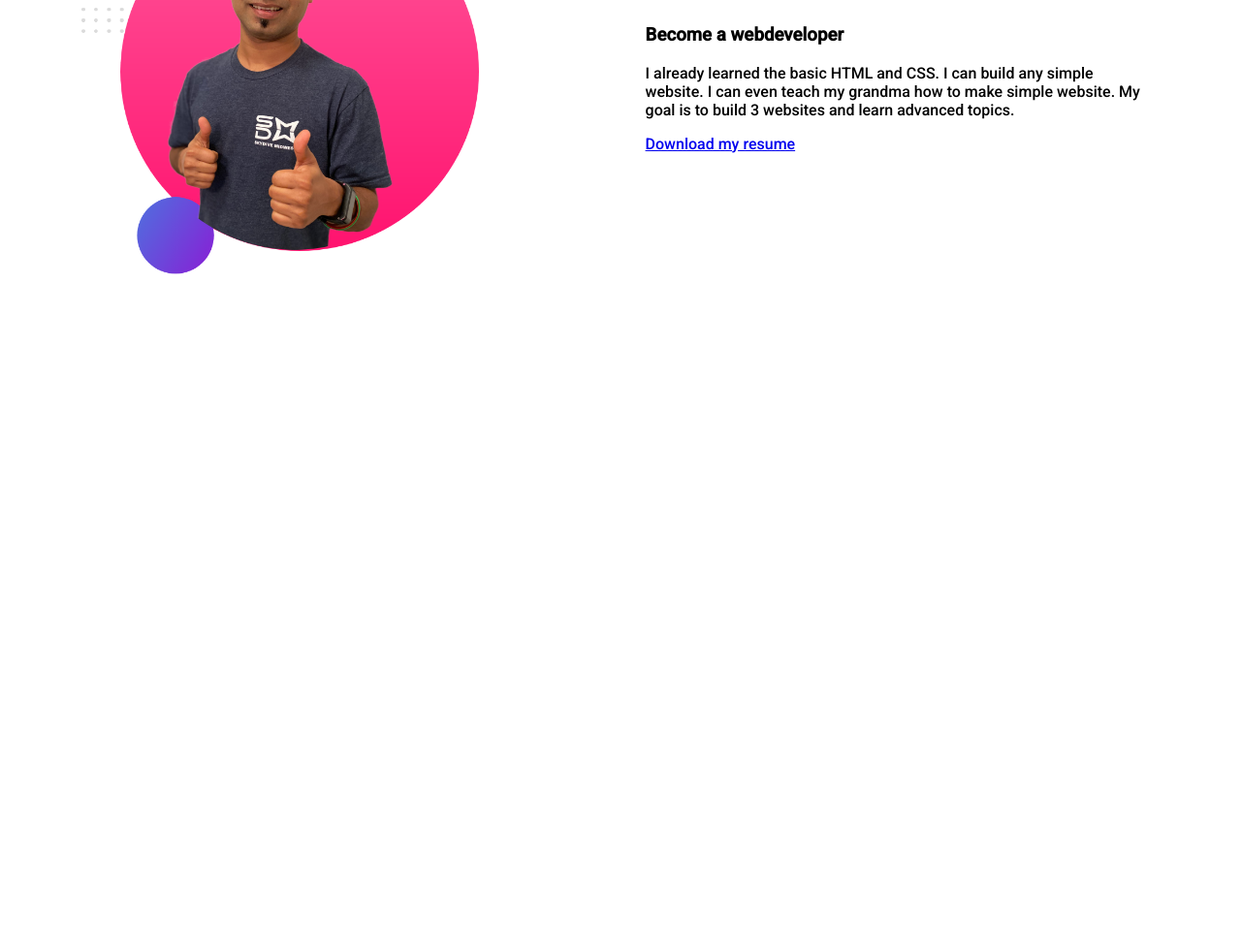
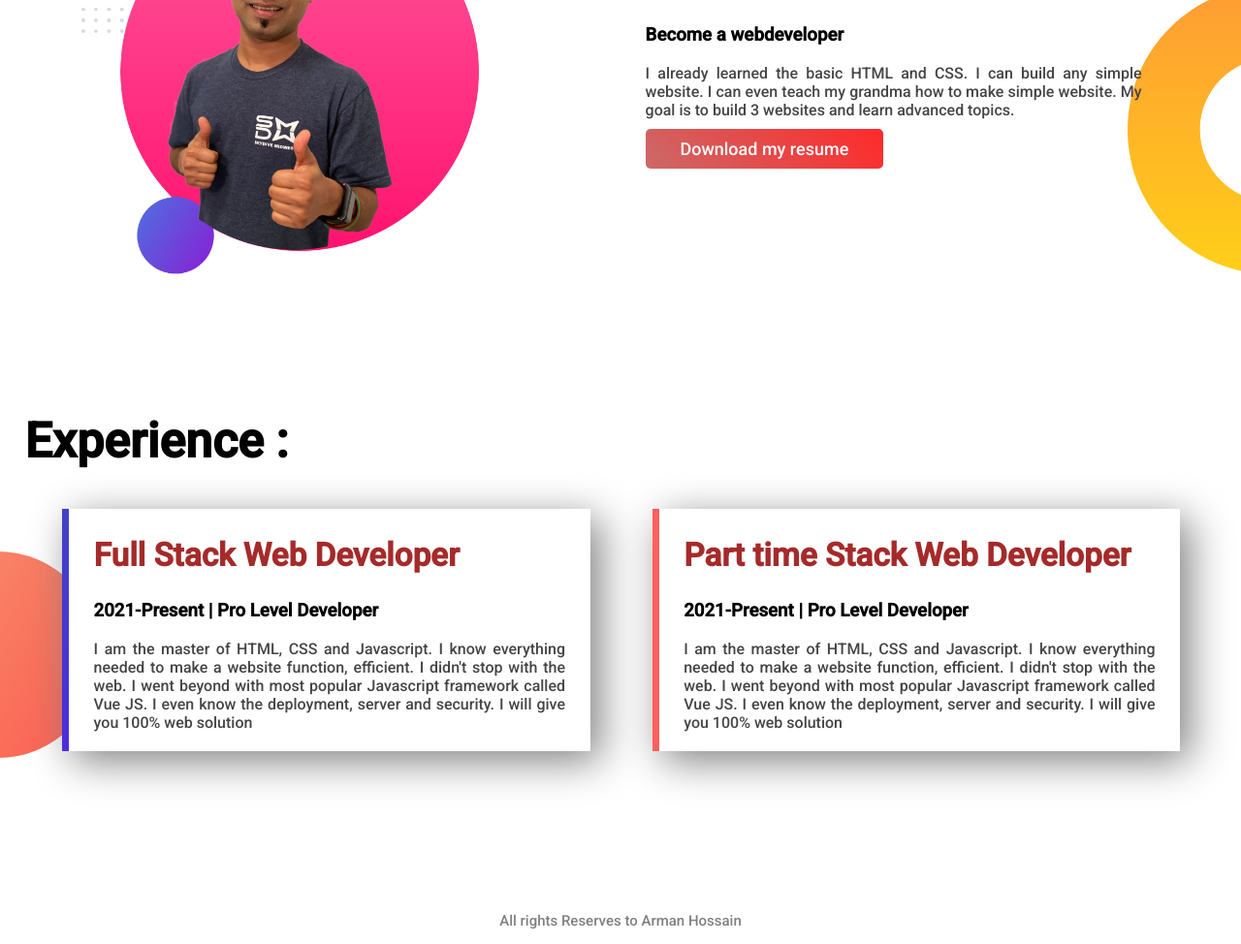
Before and after one commit to arman4hossain/web-porfolio, a plain HTML site: page index.html in a window 1280 px wide. Shown: the part 616-1590 px from the top of the page at 97% size. Before the commit the page ends 1000 px from the top, so only its background shows below. Drawn offline with Linux system fonts and the light colour scheme.

Commit message:
all done

```diff
--- a/index.html
+++ b/index.html
@@ -33,5 +33,24 @@
             <a href="index.html">Download my resume</a>
         </div>
     </section>
+
+    <section class="experience-area">
+        <div class="experience">
+            <h1>Experience :</h1>
+            <div id="left-back1" class="ex1 exback">
+                <h2>Full Stack Web Developer</h2>
+                <h3>2021-Present | Pro Level Developer</h3>
+                <p>I am the master of HTML, CSS and Javascript. I know everything needed to make a website function, efficient. I didn't stop with the web. I went beyond with most popular Javascript framework called Vue JS. I even know the deployment, server and security. I will give you 100% web solution</p>
+            </div>
+            <div id="left-back2" class="ex2 exback">
+                <h2>Part time Stack Web Developer</h2>
+                <h3>2021-Present | Pro Level Developer</h3>
+                <p>I am the master of HTML, CSS and Javascript. I know everything needed to make a website function, efficient. I didn't stop with the web. I went beyond with most popular Javascript framework called Vue JS. I even know the deployment, server and security. I will give you 100% web solution</p>
+            </div>
+        </div>
+    </section>
+    <footer>
+        <p>All rights Reserves to Arman Hossain</p>
+    </footer>
 </body>
 </html>
--- a/style.css
+++ b/style.css
@@ -50,7 +50,7 @@ h1 {
     padding-right: 7%;
     padding-top: 2%;
     padding-bottom: 2%;
-    background: linear-gradient(90deg, rgba(115,40,16,1) 0%, rgba(233,85,19,1) 100%);
+    background: linear-gradient(90deg, rgba(255,95,95,1) 0%, rgba(255,102,37,1) 100%);
 }
 
 .midpart  {
@@ -58,7 +58,6 @@ h1 {
     float: left;
     margin-left: 5%;
     padding-right: 2%;
-    padding-top: %;
 }
 
 .midpart img {
@@ -67,3 +66,88 @@ h1 {
     float: left;
     width: 80%;
 }
+
+.midpart p {
+    text-align: justify;
+    color: rgb(70, 69, 69);
+    margin-bottom: 4%;
+}
+
+.midpart a {
+    font-size: 18px;
+    color: white;
+    text-decoration: none;
+    border-radius: 5px;
+    margin-top: 20%;
+    padding-left: 7%;
+    padding-right: 7%;
+    padding-top: 2%;
+    padding-bottom: 2%;
+    background: linear-gradient(45deg, rgba(204,105,105,1) 0%, rgba(255,41,41,1) 100%);
+}
+
+.middle {
+    background-image:url(Image/dream-bg.png);
+    background-repeat: no-repeat;
+    background-position: right;
+}
+
+.experience-area {
+    background-image: url(Image/exp-bg.png);
+    background-repeat: no-repeat;
+    background-position: left;
+}
+
+.experience h1 {
+    margin-left: 2%;
+}
+
+.experience h2{
+    font-size: 25pt;
+    color: brown;
+}
+
+.experience p {
+    padding-right: 5%;
+    color: rgb(70, 69, 69);
+}
+
+.ex1 {
+    text-align: justify;
+    width: 40%;
+    float: left;
+    margin-left: 5%;
+    padding-left: 2%;
+}
+
+.ex2 {
+    text-align: justify;
+    width: 40%;
+    float: left;
+    margin-left: 5%;
+    padding-left: 2%;
+}
+
+.exback{
+    box-shadow: 10px 10px 40px gray;
+    height: 250px;
+}
+
+#left-back2 {
+    border-left: 7px solid ;
+    border-image: linear-gradient(90deg, rgba(255,95,95,1) 0%, rgba(255,102,37,1) 100%);
+    border-image-slice: 1;
+}
+
+#left-back1 {
+    border-left: 7px solid ;
+    border-image: linear-gradient(45deg, rgb(76, 45, 218) 0%, rgb(44, 113, 153) 100%);
+    border-image-slice: 1;
+    background-color: white;
+}
+
+footer {
+    text-align: center;
+    color: gray;
+    font-size: 15px;
+}
```
